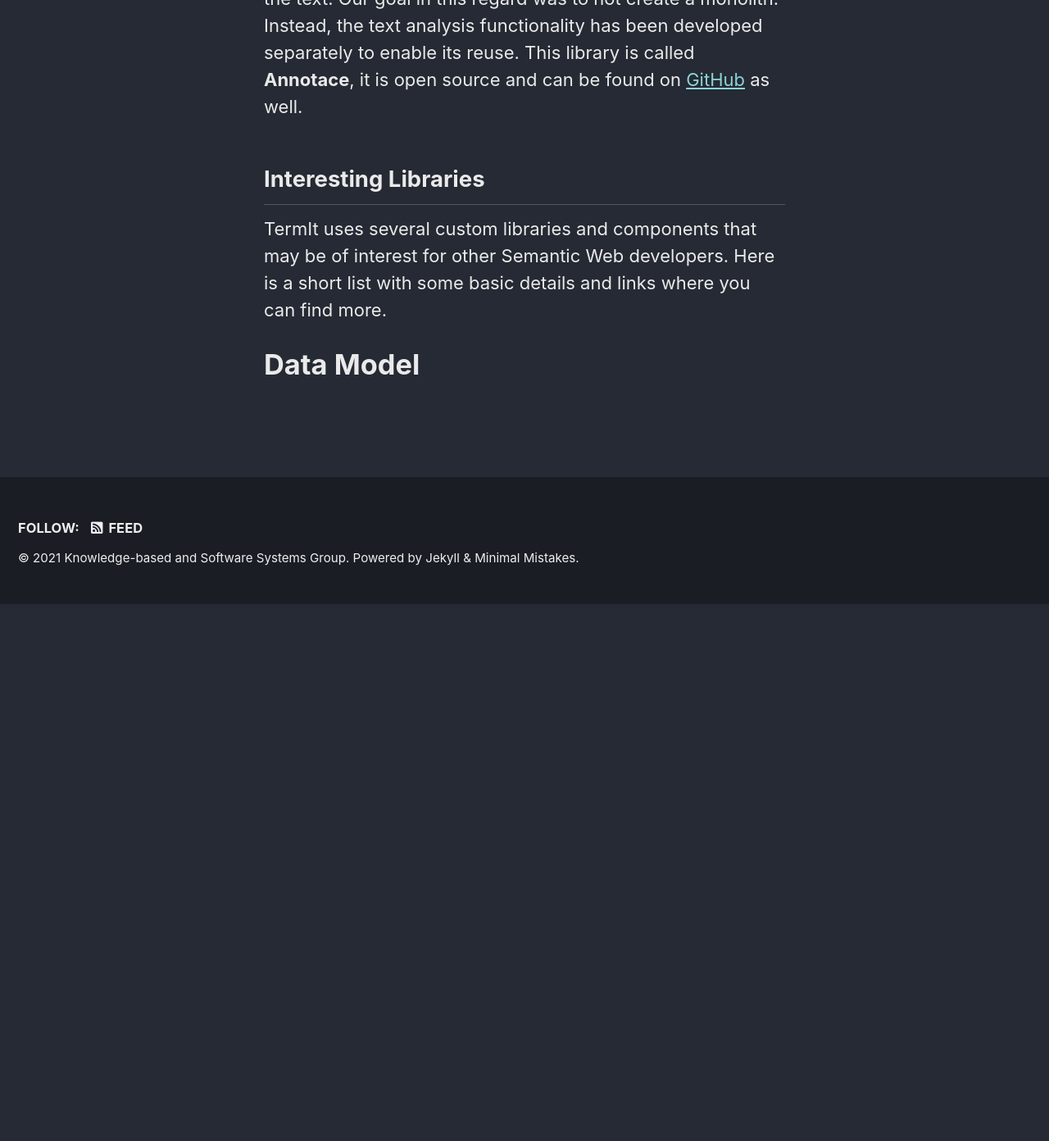
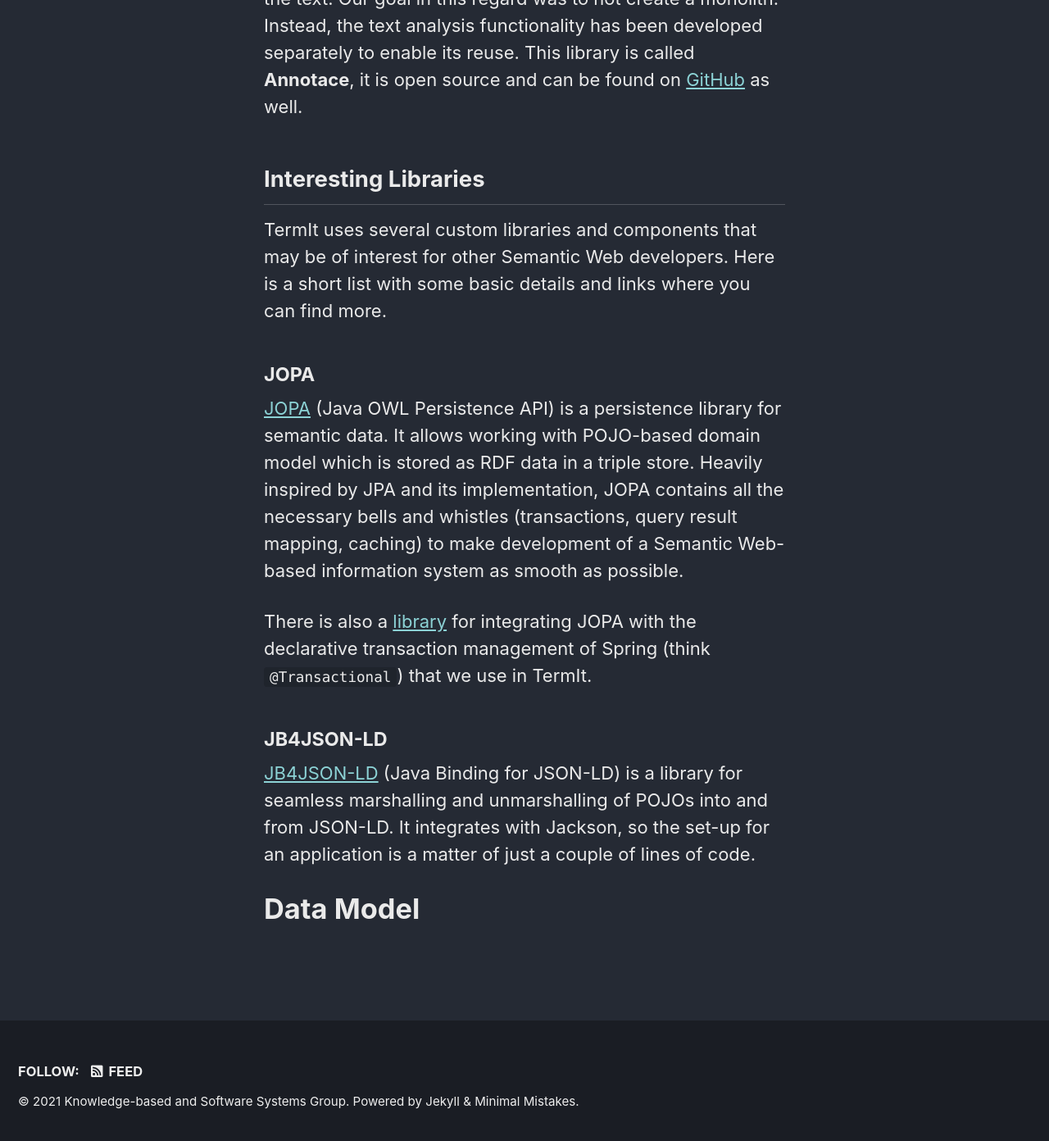
Before and after one commit to kbss-cvut/termit-web, a Jekyll site: the page built from _pages/technical-info.markdown, in a window 1280 px wide and 1400 px high, scrolled down 1941 px. Shown: the top 1392 px of the window at 82% size. Built offline with Jekyll 4.4.1, drawn with Linux system fonts in a browser that asks for light colours; cached includes are drawn as plain includes; before the commit the page ends 2678 px from its top, so only the background shows below that.

Commit message:
[Documentation #1] Extend technical info with mentions of our libraries.

```diff
--- a/_pages/technical-info.markdown
+++ b/_pages/technical-info.markdown
@@ -48,4 +48,19 @@
 TermIt uses several custom libraries and components that may be of interest for other Semantic Web developers. Here is a short list with some basic details
 and links where you can find more.
 
+#### JOPA
+
+[JOPA](https://github.com/kbss-cvut/jopa) (Java OWL Persistence API) is a persistence library for semantic data.
+It allows working with POJO-based domain model which is stored as RDF data in a triple store.
+Heavily inspired by JPA and its implementation, JOPA contains all the necessary bells and whistles (transactions, query result mapping, caching) to make development
+of a Semantic Web-based information system as smooth as possible.
+
+There is also a [library](https://github.com/ledsoft/jopa-spring-transaction) for integrating JOPA with the declarative
+transaction management of Spring (think `@Transactional`) that we use in TermIt.
+
+#### JB4JSON-LD
+[JB4JSON-LD](https://github.com/kbss-cvut/jb4jsonld) (Java Binding for JSON-LD) is a library for seamless marshalling and unmarshalling of POJOs into and from JSON-LD.
+It integrates with Jackson, so the set-up for an application is a matter of just a couple of lines of code.
+
+
 # Data Model
```
